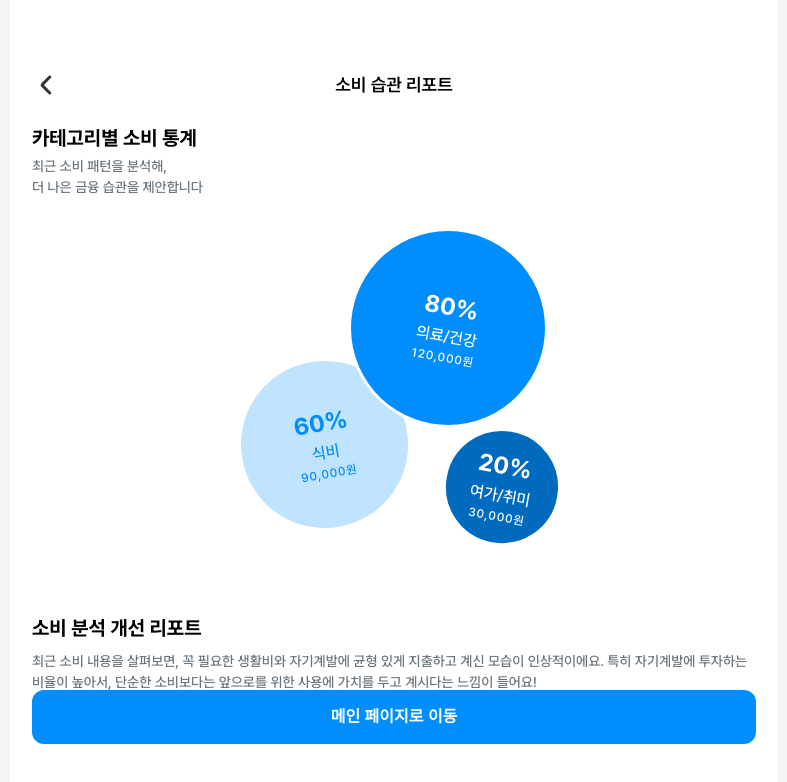
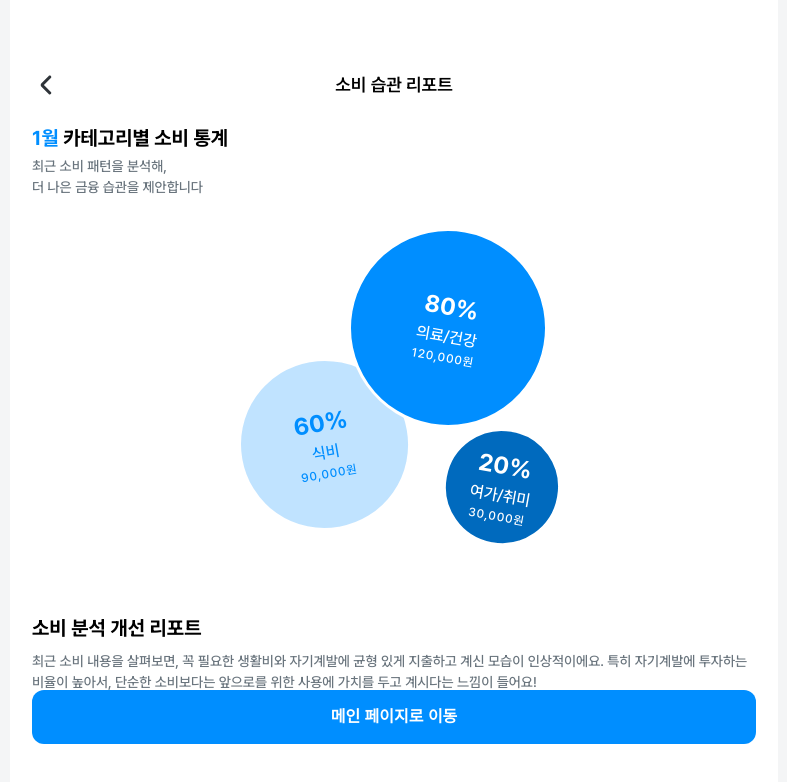
Before and after one commit to mjgwon24/flexrate-front, a Next.js app: page /consumption-report in a window 1280 px wide. Shown: the top 782 px of the page, without its empty margins (246-1033 px from the left). Built offline with nearby package versions, Linux system fonts and the light colour scheme.

Commit message:
feat: 월 데이터 타이틀에 추가

```diff
--- a/src/app/consumption-report/page.tsx
+++ b/src/app/consumption-report/page.tsx
@@ -73,7 +73,9 @@ const ConsumptionReport = () => {
     <Wrapper>
       <Header backIcon={true} type="소비 습관 리포트" />
       <Container>
-        <Title>카테고리별 소비 통계</Title>
+        <Title>
+          <TitleStrong>1월</TitleStrong> 카테고리별 소비 통계
+        </Title>
         <Description>
           최근 소비 패턴을 분석해,
           <br />더 나은 금융 습관을 제안합니다
@@ -155,6 +157,10 @@ const Container = styled.div`
   flex-direction: column;
 `;
 
+const TitleStrong = styled.span`
+  color: ${semanticColor.text.normal.accent};
+`;
+
 const CircleWrapper = styled.div`
   display: flex;
   justify-content: center;
```
